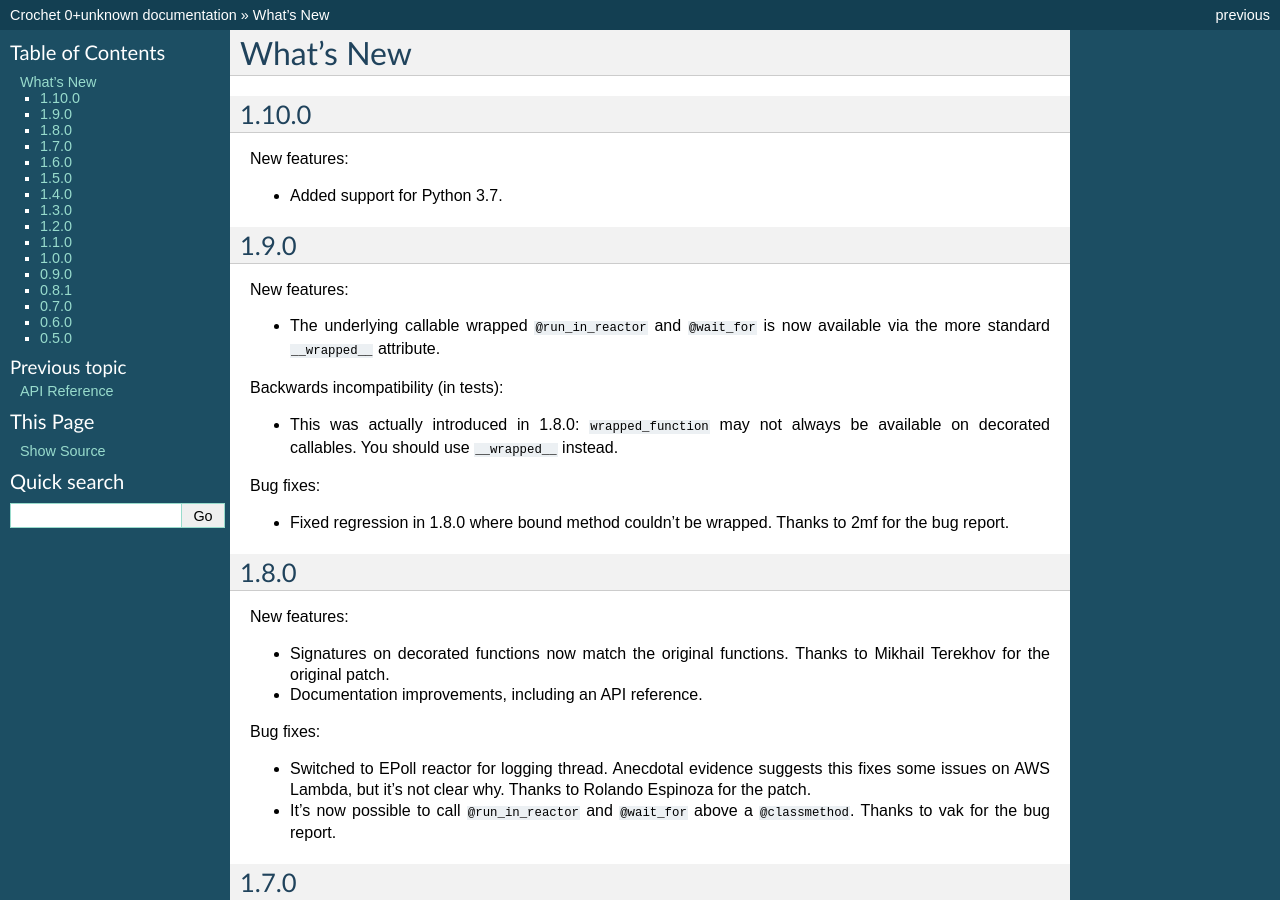
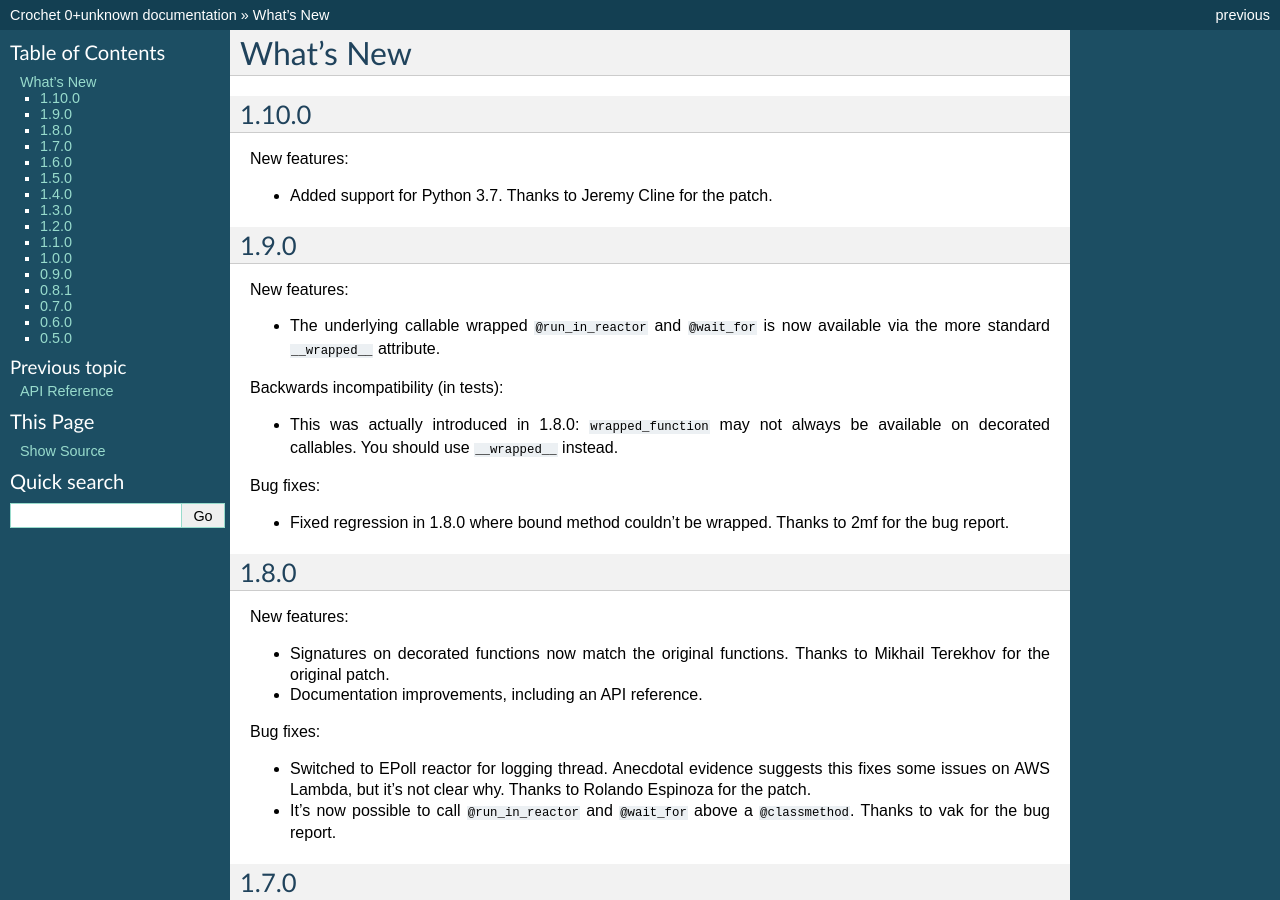
Before and after one commit to itamarst/crochet, a Sphinx documentation site: the page built from docs/news.rst, in a window 1280 px wide and 900 px high. Built offline with Sphinx 7.4.7, drawn with Linux system fonts in a browser that asks for light colours.

Commit message:
Add credit

```diff
--- a/docs/news.rst
+++ b/docs/news.rst
@@ -6,7 +6,7 @@
 
 New features:
 
-* Added support for Python 3.7.
+* Added support for Python 3.7. Thanks to Jeremy Cline for the patch.
 
 1.9.0
 ^^^^^
```
